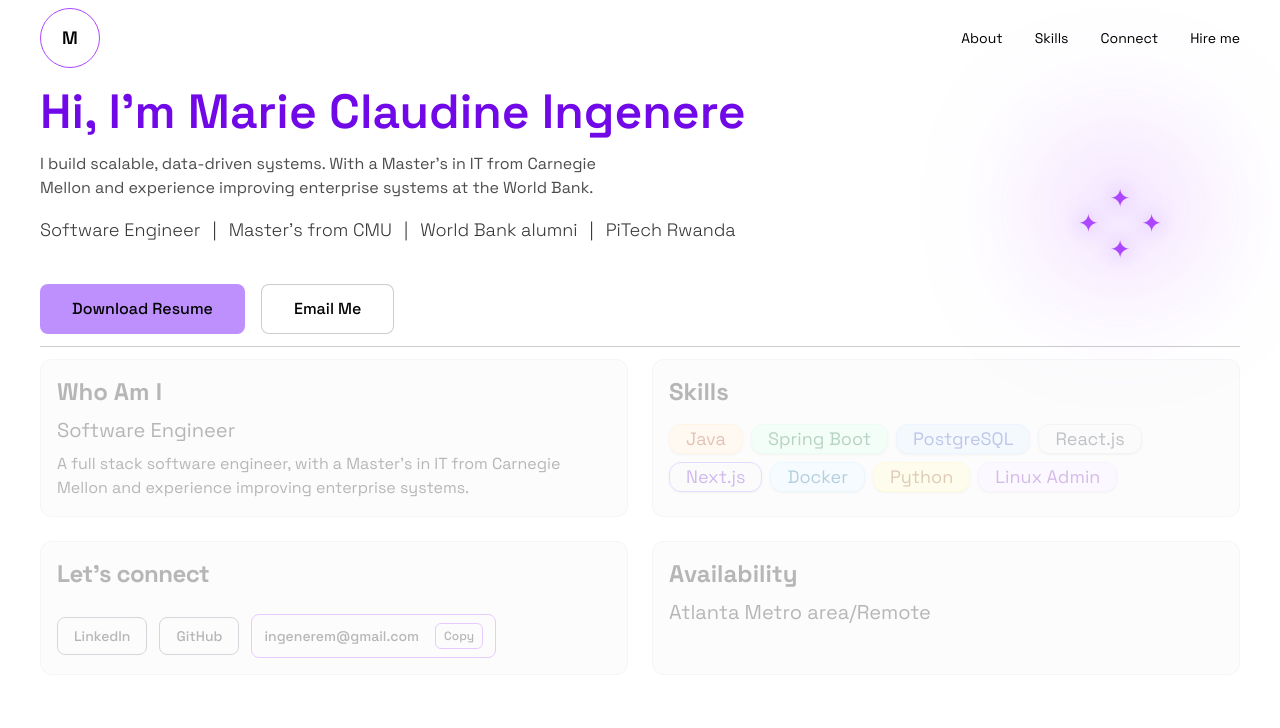
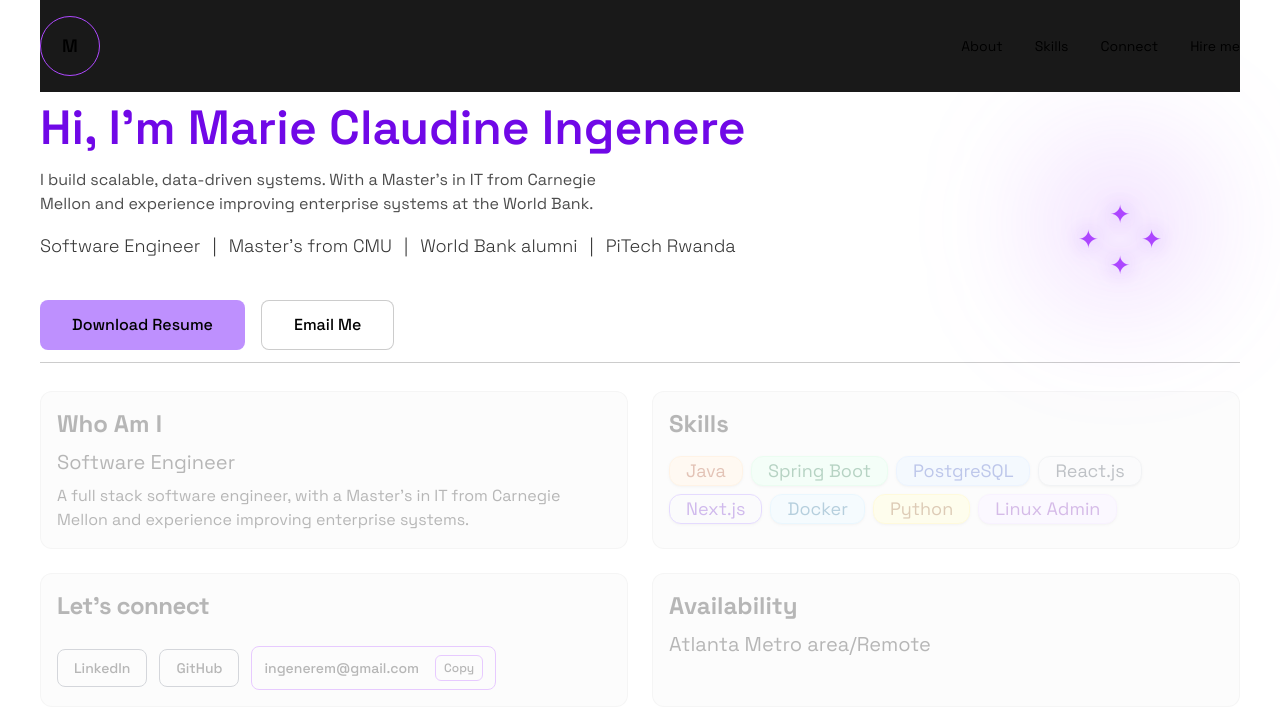
Before and after one commit to ingenerem/mingenere-portfolio, a Next.js app: page / in a window 1280 px wide. Shown: the top 728 px of the page. Built offline with nearby package versions, Linux system fonts and the light colour scheme.

Commit message:
Refactoring for better user experience

```diff
--- a/components/Card.tsx
+++ b/components/Card.tsx
@@ -30,7 +30,7 @@ export default function Card({
           : "0px 0px 0px rgba(0, 0, 0, 0)",
       }}
       transition={{ duration: 0.3, ease: "easeOut" }}
-      className={`rounded-xl border p-4 transition-all duration-300 text-black dark:text-white/60
+      className={`h-full min-h-[100px] md:min-h-[120px] rounded-xl border p-4 transition-all duration-300 text-black dark:text-white/60
   ${
     isActive
       ? "border-purple-500 bg-white/10 shadow-lg shadow-purple-500/20"
--- a/components/body.tsx
+++ b/components/body.tsx
@@ -13,13 +13,15 @@ type BodyProps = {
 export default function Body({ activeCard, setActiveCard }: BodyProps) {
     const [copied, setCopied] = useState(false);
     return (
-        <section >
+        <section className="py-4">
             < motion.div
                 initial={{ opacity: 0 }}
                 animate={{ opacity: 1 }}
                 transition={{ duration: 30, ease: "easeOut" }} className="grid w-full grid-cols-1 gap-6 md:grid-cols-2">
 
-                <Card id="about" activeCard={activeCard}
+                <section id="about">
+
+                    <Card id="about" className="scroll-mt-28" activeCard={activeCard}
                         setActiveCard={setActiveCard}>
                         <p className="text-2xl font-bold">Who Am I</p>
                         <h2 className="mt-2 text-xl mb-2">Software Engineer</h2>
@@ -28,9 +30,13 @@ export default function Body({ activeCard, setActiveCard }: BodyProps) {
                         </p>
                     </Card>
 
-                <Card activeCard={activeCard}
+                </section>
+
+                <section id="skills" className="scroll-mt-28">
+
+                    <Card id="skills" activeCard={activeCard}
                         setActiveCard={setActiveCard}
-                    id="skills" >
+                    >
                         <p className="text-2xl font-bold ">Skills </p>
 
                         <div className="mt-4 flex flex-wrap gap-2">
@@ -46,10 +52,15 @@ export default function Body({ activeCard, setActiveCard }: BodyProps) {
 
                     </Card>
 
+                </section>
+
+                <section id="connect" className="scroll-mt-28">
+
                     <Card
+                        id="connect"
                         activeCard={activeCard}
                         setActiveCard={setActiveCard}
-                    id="connect"
+
                     >
                         <div className="space-y-4">
 
@@ -103,6 +114,9 @@ export default function Body({ activeCard, setActiveCard }: BodyProps) {
                         </div>
                     </Card>
 
+                </section>
+
+                <section id="availability" className="scroll-mt-28">
                     <Card id="availability" activeCard={activeCard}
                         setActiveCard={setActiveCard} >
 
@@ -111,6 +125,9 @@ export default function Body({ activeCard, setActiveCard }: BodyProps) {
 
                     </Card>
 
+                </section>
+
+
             </motion.div>
 
 
--- a/components/hero.tsx
+++ b/components/hero.tsx
@@ -10,9 +10,10 @@ export default function Hero() {
 
       {/* Decorative sparkles */}
       <motion.div
+
         animate={{ scale: [1, 1.1, 1] }}
         transition={{ duration: 1.5, repeat: Infinity }}
-        className="pointer-events-none absolute right-20 top-24 h-20 w-20 text-2xl text-purple-500 drop-shadow-[0_0_10px_rgba(168,85,247,0.8)]"
+        className="hidden md:block lg:block pointer-events-none absolute right-20 top-24 h-20 w-20 text-2xl text-purple-500 drop-shadow-[0_0_10px_rgba(168,85,247,0.8)]"
       >
         <span className="absolute left-1/2 top-0 -translate-x-1/2">✦</span>
         <span className="absolute left-0 top-1/2 -translate-y-1/2">✦</span>
--- a/components/navbar.tsx
+++ b/components/navbar.tsx
@@ -15,7 +15,7 @@ export default function Navbar({ setActiveCard }: NavbarProps) {
 
 
     return (
-        <nav className="flex items-center justify-between py-2 mt-0 text-black dark:text-white">
+        <nav className="flex items-center justify-between py-2 mt-0 text-black dark:text-white sticky top-0 z-50 bg-black/90 backdrop-blur py-4">
             <div className="flex h-15 w-15 items-center justify-center rounded-full border border-purple-500 text-lg font-semibold">
                 M
             </div>
@@ -23,20 +23,22 @@ export default function Navbar({ setActiveCard }: NavbarProps) {
             <div className="flex items-center gap-8 text-sm text-black/100 dark:text-white/60">
 
                 {navItems.map((item) => (
-                    <button
+                    <a
+
                         key={item.id}
                         type="button"
                         onClick={(e) => {
                             e.stopPropagation();
-
-                            setActiveCard((prev) =>
-                                prev === item.id ? null : item.id
-                            );
+                            setActiveCard((prev) => (prev === item.id ? null : item.id));
+                            document.getElementById(item.id)?.scrollIntoView({
+                                behavior: "smooth",
+                                block: "center",
+                            });
                         }}
                         className="cursor-pointer hover:text-black dark:hover:text-white transition">
 
                         {item.label}
-                    </button>
+                    </a>
                 ))}
 
             </div>
--- a/components/portfolio-content.tsx
+++ b/components/portfolio-content.tsx
@@ -11,15 +11,16 @@ export default function Portfolio() {
 
   return (
    <main
-  className="min-h-screen bg-white text-black dark:bg-black dark:text-white"
+  className="min-h-screen bg-white text-black dark:bg-black dark:text-white "
   onClick={() => setActiveCard(null)}
 >
-  <div className="mx-auto w-full max-w-[1500px] px-4 sm:px-6 md:px-8 lg:px-10 space-y-3">
+  <div className="bg-color-white mx-auto w-full max-w-[1500px] px-4 sm:px-6 md:px-8 lg:px-10 space-y-3">
+
     <Navbar setActiveCard={setActiveCard} />
 
     <Hero />
 
-    <div className="h-px bg-black/20 dark:bg-white/20" />
+    <div className="shrink-0 h-px bg-black/20 dark:bg-white/20" />
 
     <Body activeCard={activeCard} setActiveCard={setActiveCard} />
   </div>
```
Lines whose indentation alone changed are shown as unchanged.
